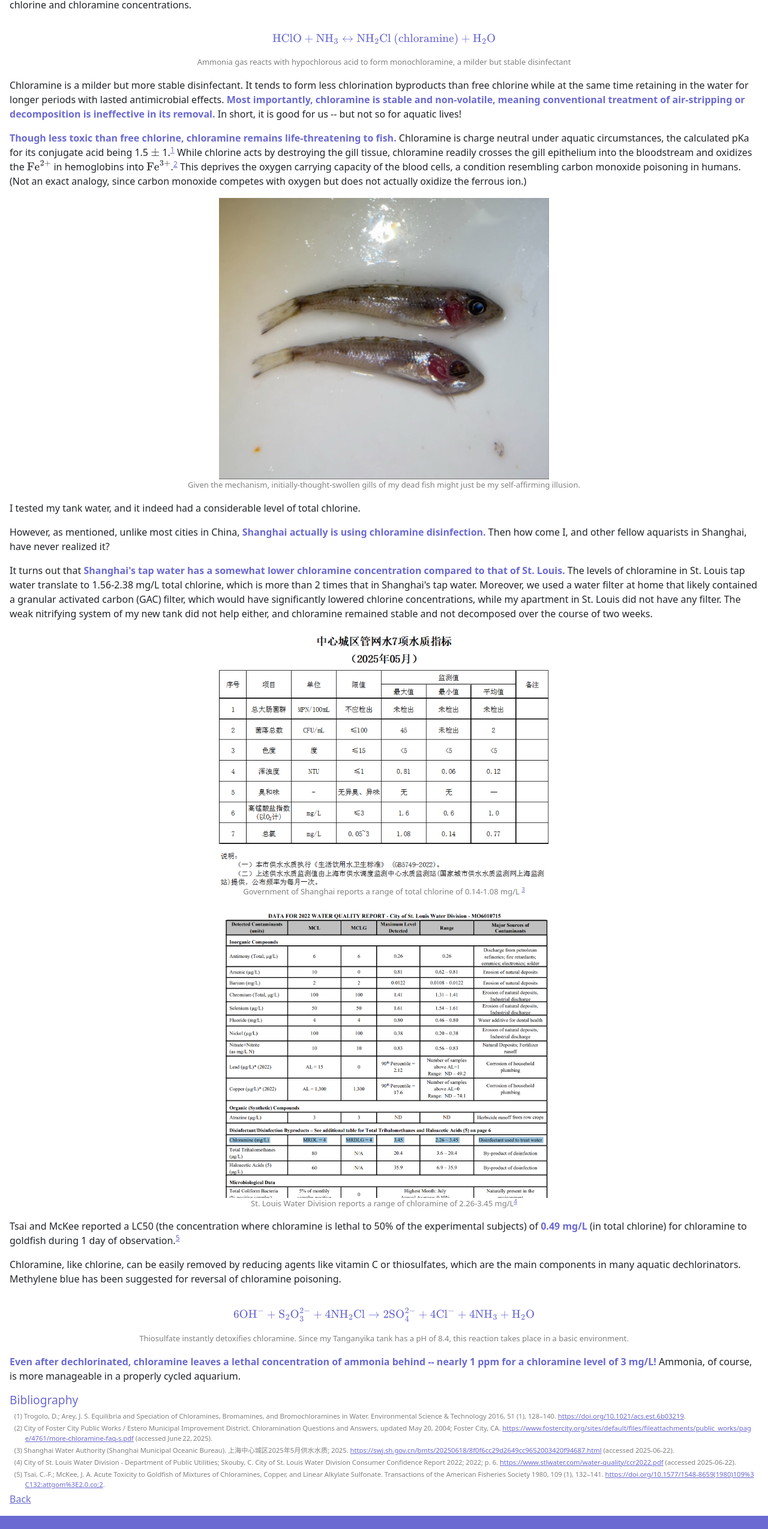
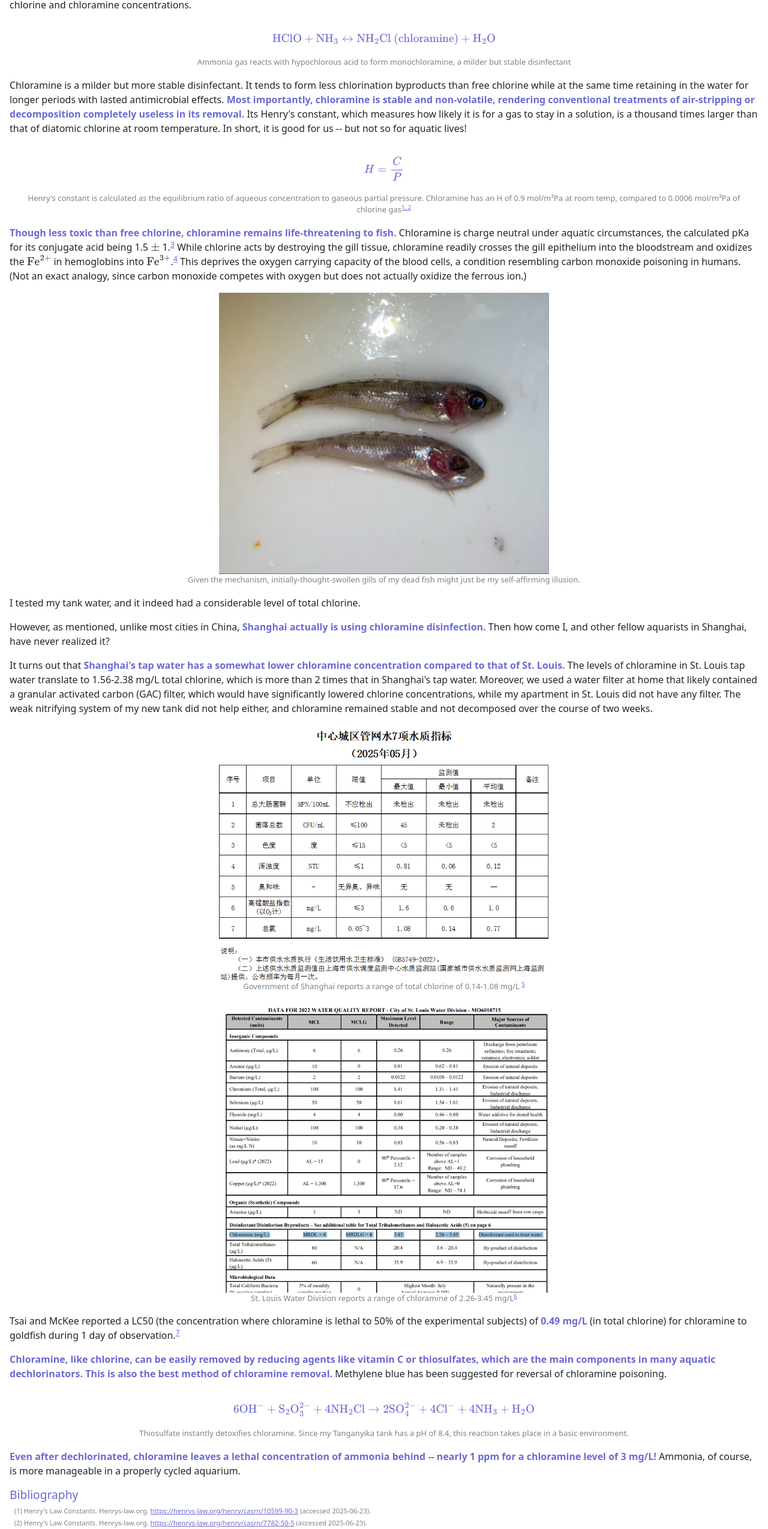
Before and after one commit to P-mandevillei/A_Nature_Sanctuary, a React (Vite) app in the folder deployment/: page /#/en/focus/chloramine in a window 1280 px wide. Shown: the part 1932-4481 px from the top of the page at 60% size. Built offline with nearby package versions, Linux system fonts and the light colour scheme; no server answers.

Commit message:
updated chloramine text

```diff
--- a/deployment/src/components/Focus/Chloramine/Chloramine.jsx
+++ b/deployment/src/components/Focus/Chloramine/Chloramine.jsx
@@ -90,22 +90,27 @@ export default function Chloramine() {
             {t('p28')}
         </p>
         <p>
-            {t('p29')} {' '}
+            {t('p29')}
             <span className="primaryColor bold">{t('p29-30-1')}</span>
-            {' '} {t('p29-30-2')}
+            {t('p29-30-2')}
+        </p>
+        <MathBlock content="H=\frac{C}{P}" className='primaryColor' />
+        <p className="picExplain center">
+            {t('p29-30-3')}
+            <sup className="selectable primaryColor primaryColorHover" onClick={()=>{sectionRef.current.scrollIntoView({behavior: 'smooth'})}}>1, 2</sup>
         </p>
         <p>
             <span className="primaryColor bold">{t('p30')}</span>
             {t('p31')}
             1.5 <MathBlock inline content="\pm" /> 1
             {t('period')}
-            <sup className="selectable primaryColor primaryColorHover" onClick={()=>{sectionRef.current.scrollIntoView({behavior: 'smooth'})}}>1</sup>
+            <sup className="selectable primaryColor primaryColorHover" onClick={()=>{sectionRef.current.scrollIntoView({behavior: 'smooth'})}}>3</sup>
             {t('p32')} {' '}
             <MathBlock inline content="\text{Fe}^{2+}" />
             {' '} {t('p33')} {' '}
             <MathBlock inline content="\text{Fe}^{3+}" />
             {t('period')}
-            <sup className="selectable primaryColor primaryColorHover" onClick={()=>{sectionRef.current.scrollIntoView({behavior: 'smooth'})}}>2</sup>
+            <sup className="selectable primaryColor primaryColorHover" onClick={()=>{sectionRef.current.scrollIntoView({behavior: 'smooth'})}}>4</sup>
             {t('p34')}
         </p>
         <ArticlePic src={autopsy} alt={'Dead E. kilesa'} >
@@ -126,20 +131,23 @@ export default function Chloramine() {
         </p>
         <ArticlePic src={Shanghai} >
             {t('p43')}
-            <sup className="selectable primaryColor primaryColorHover" onClick={()=>{sectionRef.current.scrollIntoView({behavior: 'smooth'})}}>3</sup>
+            <sup className="selectable primaryColor primaryColorHover" onClick={()=>{sectionRef.current.scrollIntoView({behavior: 'smooth'})}}>5</sup>
         </ArticlePic>
         <ArticlePic src={StLouis} >
             {t('p44')}
-            <sup className="selectable primaryColor primaryColorHover" onClick={()=>{sectionRef.current.scrollIntoView({behavior: 'smooth'})}}>4</sup>
+            <sup className="selectable primaryColor primaryColorHover" onClick={()=>{sectionRef.current.scrollIntoView({behavior: 'smooth'})}}>6</sup>
         </ArticlePic>
         <p>
             {t('p45')}
             <span className="primaryColor bold"> 0.49 mg/L </span>
             {t('p46')}
-            <sup className="selectable primaryColor primaryColorHover" onClick={()=>{sectionRef.current.scrollIntoView({behavior: 'smooth'})}}>5</sup>
+            <sup className="selectable primaryColor primaryColorHover" onClick={()=>{sectionRef.current.scrollIntoView({behavior: 'smooth'})}}>7</sup>
         </p>
         <p>
-            {t('p47')}
+            <span className="primaryColor bold">
+                {t('p47')}
+            </span>
+            {t('p47-48-1')}
         </p>
         {
             screenW<500? <>
@@ -170,19 +178,25 @@ export default function Chloramine() {
 
         <h2 ref={sectionRef} className="primaryColor" style={{fontSize: '1.2em'}}>{t('ref')}</h2>
         <p className="hangingIndent ref wrap">
-            (1) Trogolo, D.; Arey, J. S. Equilibria and Speciation of Chloramines, Bromamines, and Bromochloramines in Water. Environmental Science & Technology 2016, 51 (1), 128–140. <a href="https://doi.org/10.1021/acs.est.6b03219" target="_blank">https://doi.org/10.1021/acs.est.6b03219</a>.
+            (1) Henry's Law Constants. Henrys-law.org. <a href="https://henrys-law.org/henry/casrn/10599-90-3" target="_blank">https://henrys-law.org/henry/casrn/10599-90-3</a> (accessed 2025-06-23).
         </p>
         <p className="hangingIndent ref wrap">
-            (2) City of Foster City Public Works / Estero Municipal Improvement District. Chloramination Questions and Answers, updated May 20, 2004; Foster City, CA. <a href="https://www.fostercity.org/sites/default/files/fileattachments/public_works/page/4761/more-chloramine-faq-s.pdf" target="_blank">https://www.fostercity.org/sites/default/files/fileattachments/public_works/page/4761/more-chloramine-faq-s.pdf</a> (accessed June 22, 2025).
+            (2) Henry's Law Constants. Henrys-law.org. <a href="https://henrys-law.org/henry/casrn/7782-50-5" target="_blank">https://henrys-law.org/henry/casrn/7782-50-5</a> (accessed 2025-06-23).
         </p>
         <p className="hangingIndent ref wrap">
-            (3) Shanghai Water Authority (Shanghai Municipal Oceanic Bureau). 上海中心城区2025年5月供水水质; 2025. <a href="https://swj.sh.gov.cn/bmts/20250618/8f0f6cc29d2649cc9652003420f94687.html" target="_blank">https://swj.sh.gov.cn/bmts/20250618/8f0f6cc29d2649cc9652003420f94687.html</a> (accessed 2025-06-22).
+            (3) Trogolo, D.; Arey, J. S. Equilibria and Speciation of Chloramines, Bromamines, and Bromochloramines in Water. Environmental Science & Technology 2016, 51 (1), 128–140. <a href="https://doi.org/10.1021/acs.est.6b03219" target="_blank">https://doi.org/10.1021/acs.est.6b03219</a>.
         </p>
         <p className="hangingIndent ref wrap">
-            (4) City of St. Louis Water Division - Department of Public Utilities; Skouby, C. City of St. Louis Water Division Consumer Confidence Report 2022; 2022; p. 6. <a href="https://www.stlwater.com/water-quality/ccr2022.pdf" target="_blank">https://www.stlwater.com/water-quality/ccr2022.pdf</a> (accessed 2025-06-22).
+            (4) City of Foster City Public Works / Estero Municipal Improvement District. Chloramination Questions and Answers, updated May 20, 2004; Foster City, CA. <a href="https://www.fostercity.org/sites/default/files/fileattachments/public_works/page/4761/more-chloramine-faq-s.pdf" target="_blank">https://www.fostercity.org/sites/default/files/fileattachments/public_works/page/4761/more-chloramine-faq-s.pdf</a> (accessed June 22, 2025).
         </p>
         <p className="hangingIndent ref wrap">
-            (5) Tsai, C.-F.; McKee, J. A. Acute Toxicity to Goldfish of Mixtures of Chloramines, Copper, and Linear Alkylate Sulfonate. Transactions of the American Fisheries Society 1980, 109 (1), 132–141. <a href="https://doi.org/10.1577/1548-8659(1980)109%3C132:attgom%3E2.0.co;2" target="_blank">https://doi.org/10.1577/1548-8659(1980)109%3C132:attgom%3E2.0.co;2</a>.
+            (5) Shanghai Water Authority (Shanghai Municipal Oceanic Bureau). 上海中心城区2025年5月供水水质; 2025. <a href="https://swj.sh.gov.cn/bmts/20250618/8f0f6cc29d2649cc9652003420f94687.html" target="_blank">https://swj.sh.gov.cn/bmts/20250618/8f0f6cc29d2649cc9652003420f94687.html</a> (accessed 2025-06-22).
+        </p>
+        <p className="hangingIndent ref wrap">
+            (6) City of St. Louis Water Division - Department of Public Utilities; Skouby, C. City of St. Louis Water Division Consumer Confidence Report 2022; 2022; p. 6. <a href="https://www.stlwater.com/water-quality/ccr2022.pdf" target="_blank">https://www.stlwater.com/water-quality/ccr2022.pdf</a> (accessed 2025-06-22).
+        </p>
+        <p className="hangingIndent ref wrap">
+            (7) Tsai, C.-F.; McKee, J. A. Acute Toxicity to Goldfish of Mixtures of Chloramines, Copper, and Linear Alkylate Sulfonate. Transactions of the American Fisheries Society 1980, 109 (1), 132–141. <a href="https://doi.org/10.1577/1548-8659(1980)109%3C132:attgom%3E2.0.co;2" target="_blank">https://doi.org/10.1577/1548-8659(1980)109%3C132:attgom%3E2.0.co;2</a>.
 ‌        </p>
 
         <Link to={`/${lang}/focus`}>{t('back')}</Link>
--- a/deployment/src/components/Focus/Chloramine/cn.json
+++ b/deployment/src/components/Focus/Chloramine/cn.json
@@ -2,20 +2,20 @@
     "title": "经验主义有毒！",
     "p1": "我最近开了一个新的坦湖缸。刚开始一切顺利，因此在养水两周后，我下了第一批闯缸鱼。悲剧的是，五条",
     "p2": "Enantiopus kilesa",
-    "p3": "在入缸两小时内就团灭了",
+    "p3": "在入缸两小时内就团灭了。",
     "p4": "一条可怜的E. kilesa 一头钻进了底沙里，可能在绝望地试图躲避缸水造成的窒息感。",
     "p5": "他们逐渐失去了平衡，在缸里随波乱转。大部分躺在沙面上，也有一条有浮头的迹象。在排除了运输造成的失鳔（路上总共只有不到1小时）和不成熟的硝化系统造成的氨气/亚硝酸盐中毒（积累需要时间）后，",
     "p6": "只剩下了急性中毒这一种解释。",
-    "p7": "考虑到呼吸急促和浮头的症状",
+    "p7": "考虑到呼吸急促和浮头的症状，",
     "p8": "氯气中毒",
-    "p9": "自然是头号怀疑对象。游离氯对水生物有剧毒，可以在短时间内造成鱼鳃组织坏死，从而导致鱼迅速窒息而死。",
+    "p9": "自然是头号怀疑对象。游离氯对水生物有剧毒，可以在短时间内造成鱼鳃组织坏死，从而导致鱼迅速窒息死亡。",
     "p10": "怎么会这样？",
     "p11": "这也不是我第一次开缸了，怎么会犯下这种新手错误呢？而且这根本说不通 —— 这缸水已经养了两周了，自来水里的以",
     "p12": "次氯酸 ",
     "p13": "形式存在的游离氯早就该被曝气挥发或分解完了。",
     "p14": "次氯酸在水中不稳定，会自发分解为无害的氯离子",
     "p15": "然而，我恰恰是被我的经验误导了。翻开任何一本国内的养鱼指南，用水的第一页上就会写着类似“自来水应该在阳光下暴晒或曝气几天，等氯气挥发完后才能使用”这样的话。这是因为",
-    "p16": "中国很多城市的自来水厂使用氯气或次氯酸盐作为唯一的消毒剂",
+    "p16": "中国很多城市的自来水厂使用氯气或次氯酸盐作为唯一的消毒剂。",
     "p17": "在这种水系统中，游离氯（主要由次氯酸和其共轭碱次氯酸根组成）可以被上述方法很有效地去除。",
     "p18": "氯气和水反应生成盐酸和次氯酸",
     "p19": "次氯酸和次氯酸根在水中存在酸碱平衡",
@@ -24,14 +24,15 @@
     "p22": "的浓度和（以氯原子计）被称作",
     "p23": "游离氯或余氯",
     "p24": "。然而，在我开这个新缸的城市圣路易斯市（其实还有上海和少数其他国内城市），在氯气消毒过后，自来水厂会通入氨气。氨气和游离氯反应会形成一种称作",
-    "p25": "氯胺",
+    "p25": "氯胺 ",
     "p25-26": "的次级消毒剂。因此，另一种衡量水中氯含量的指标：",
     "p26": "总氯",
     "p27": "，是游离氯和氯胺浓度的总和（以氯原子计）。",
     "p28": "氨气和次氯酸反应形成一氯胺，一种更温和稳定的消毒剂",
     "p29": "氯胺是一种更温和稳定的消毒剂。它倾向于生成更少的氯代有机副产物，而且可以在管道内保持更长时间，因此有很好的抑制微生物生长的作用。",
-    "p29-30-1": "更重要的是，氯胺的稳定性和难挥发性使得常规的曝气或晾晒处理对其完全失效。",
-    "p29-30-2": "简而言之，氯胺是对人类（但不是水族生物！）更好的消毒剂。",
+    "p29-30-1": "更重要的是，氯胺的稳定性和不易挥发性使得常规的曝气或晾晒处理对其完全失效。",
+    "p29-30-2": "亨利常数衡量了气体留在溶液中的倾向性，而氯胺室温下的亨利常数高达氯气的一千倍。简而言之，氯胺是对人类（但不是水族生物！）更好的消毒剂。",
+    "p29-30-3": "亨利常数由该物质平衡溶液浓度比上其气体分压得到。氯胺室温下的亨利常数达到约0.9 mol/m³Pa，而氯气只有0.0006 mol/m³Pa",
     "p30": "虽然比游离氯更温和，氯胺对鱼类依然有剧毒。",
     "p31": "计算预测的氯胺共轭酸的pKa（一级电离常数）只有",
     "p32": "因此氯胺在水族环境下显电中性。不同于游离氯直接造成鳃部组织坏死，氯胺可以轻易地透过鱼鳃上皮组织进入鱼类的循环系统，和鱼血红蛋白结合并将其中的",
@@ -39,7 +40,7 @@
     "p34": "这会造成鱼血红细胞失去载氧能力，类似于人类的一氧化碳中毒。 (这当然是一个不准确的类比，因为一氧化碳中毒的机理是对氧气的竞争性抑制，血红蛋白中的二价铁并没有被破坏。) ",
     "p35": "考虑到这一毒理, 我本来以为这些鱼鳃是充血溃烂的，这可能只是我的错误猜测。",
     "p36": "我迅速检测了缸水，发现其确实有不低的总氯含量。",
-    "p37": "然而，我之前也说了，不像很多其他国内城市",
+    "p37": "然而，我之前也说了，不像很多其他国内城市，",
     "p38": "上海可是在使用氯胺消毒自来水的，",
     "p39": "那为什么我（和其他上海的水族爱好者）都没有经历过类似的死鱼事件呢？",
     "p40": "原来，",
@@ -47,9 +48,10 @@
     "p42": "经过下图换算，圣路易斯自来水的总氯浓度高达 1.56-2.38 mg/L —— 这是上海自来水的两倍多。不仅如此，我在上海还使用了前置过滤器，其中大概率含有一个活性炭滤芯。活性炭过滤可以显著降低水中游离氯和总氯含量，但我在圣路易斯的公寓中并没有配备类似的过滤器。刚开的新缸中不健全的硝化系统也没有起到任何缓冲作用（硝化细菌可以分解氯胺）。多种因素的综合作用，使这个缸内的氯胺浓度维持了两周之多。",
     "p43": "上海水务部报告中，总氯浓度的范围是 0.14-1.08 mg/L",
     "p44": "圣路易斯市水局报告中，氯胺浓度范围是 2.26-3.45 mg/L",
-    "p45": "Tsai 和 McKee 的研究发现，在一天的观察期内，氯胺对金鱼的半数致死浓度（导致一半的实验对象死亡的浓度）达到",
+    "p45": "Tsai 和 McKee 的研究发现，在一天的观察期内，氯胺对金鱼的半数致死浓度（导致一半的实验对象死亡的浓度）低至",
     "p46": "(以总氯计)。",
-    "p47": "和游离氯一样，氯胺可以被维生素C和硫代硫酸钠有效地去除，许多水族除氯剂也以他们作为主要成分。亚甲基蓝可能可以作为氯胺中毒的解毒剂。",
+    "p47": "和游离氯一样，氯胺可以被维生素C和硫代硫酸钠有效地去除，许多水族除氯剂也以他们作为主要成分。这是最被推荐的除氯胺方法。",
+    "p47-48-1": "亚甲基蓝可能可以作为氯胺中毒的解毒剂。",
     "p48": "硫代硫酸钠可以迅速去除氯胺。这个方程式对应在碱性条件下发生的反应，因为我的坦湖缸的pH在8.4。",
     "p49": "即使在除氯后，氯胺仍会造成致死剂量的氨气残留 —— 3 mg/L的氯胺会被转换为接近 1 ppm的氨气！",
     "p50": "当然，对于一个硝化系统健全的水族箱来说，氨气比总氯好处理多了。",
--- a/deployment/src/components/Focus/Chloramine/en.json
+++ b/deployment/src/components/Focus/Chloramine/en.json
@@ -30,8 +30,9 @@
     "p27": "is a measure that includes both free chlorine and chloramine concentrations.",
     "p28": "Ammonia gas reacts with hypochlorous acid to form monochloramine, a milder but stable disinfectant",
     "p29": "Chloramine is a milder but more stable disinfectant. It tends to form less chlorination byproducts than free chlorine while at the same time retaining in the water for longer periods with lasted antimicrobial effects.",
-    "p29-30-1": "Most importantly, chloramine is stable and non-volatile, meaning conventional treatment of air-stripping or decomposition is ineffective in its removal.",
-    "p29-30-2": "In short, it is good for us -- but not so for aquatic lives!",
+    "p29-30-1": " Most importantly, chloramine is stable and non-volatile, rendering conventional treatments of air-stripping or decomposition completely useless in its removal.",
+    "p29-30-2": " Its Henry's constant, which measures how likely it is for a gas to stay in a solution, is a thousand times larger than that of diatomic chlorine at room temperature. In short, it is good for us -- but not so for aquatic lives!",
+    "p29-30-3": "Henry's constant is calculated as the equilibrium ratio of aqueous concentration to gaseous partial pressure. Chloramine has an H of 0.9 mol/m³Pa at room temp, compared to 0.0006 mol/m³Pa of chlorine gas",
     "p30": " Though less toxic than free chlorine, chloramine remains life-threatening to fish. ",
     "p31": "Chloramine is charge neutral under aquatic circumstances, the calculated pKa for its conjugate acid being ",
     "p32": " While chlorine acts by destroying the gill tissue, chloramine readily crosses the gill epithelium into the bloodstream and oxidizes the",
@@ -49,7 +50,8 @@
     "p44": "St. Louis Water Division reports a range of chloramine of 2.26-3.45 mg/L",
     "p45": "Tsai and McKee reported a LC50 (the concentration where chloramine is lethal to 50% of the experimental subjects) of ",
     "p46": "(in total chlorine) for chloramine to goldfish during 1 day of observation.",
-    "p47": "Chloramine, like chlorine, can be easily removed by reducing agents like vitamin C or thiosulfates, which are the main components in many aquatic dechlorinators. Methylene blue has been suggested for reversal of chloramine poisoning.",
+    "p47": "Chloramine, like chlorine, can be easily removed by reducing agents like vitamin C or thiosulfates, which are the main components in many aquatic dechlorinators. This is also the best method of chloramine removal.",
+    "p47-48-1": " Methylene blue has been suggested for reversal of chloramine poisoning.",
     "p48": "Thiosulfate instantly detoxifies chloramine. Since my Tanganyika tank has a pH of 8.4, this reaction takes place in a basic environment.",
     "p49": "Even after dechlorinated, chloramine leaves a lethal concentration of ammonia behind -- nearly 1 ppm for a chloramine level of 3 mg/L!",
     "p50": "Ammonia, of course, is more manageable in a properly cycled aquarium.",
```
Also changed, not shown: 5 other files (tests, documents, lock files or other folders).
